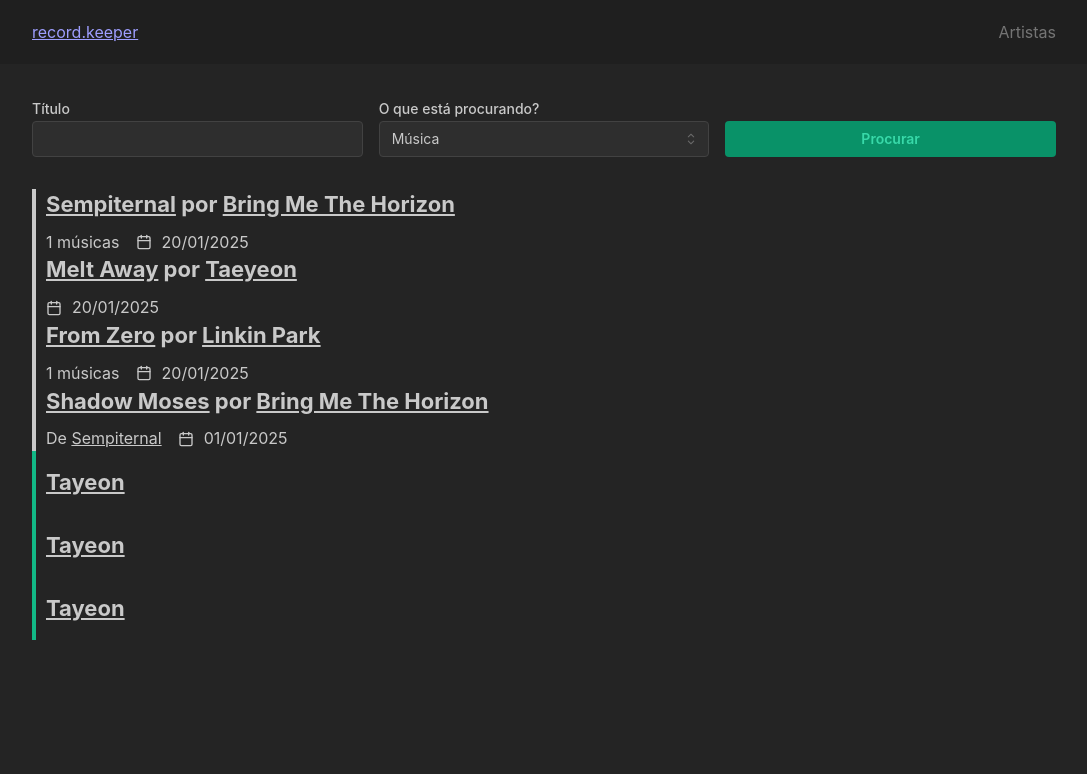
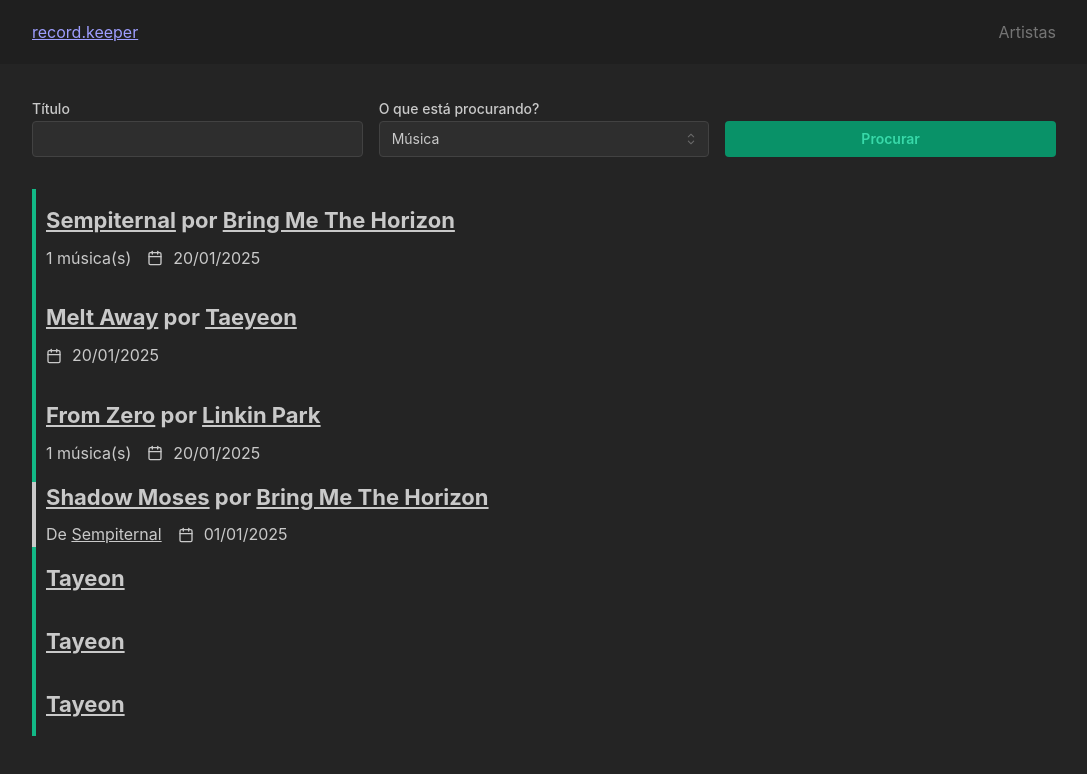
Before and after one commit to wendell-kenneddy/record-keeper, a Next.js app: page / in a window 1280 px wide. Shown: the top 774 px of the page, without its empty margins (96-1183 px from the left). Built offline with nearby package versions, Linux system fonts and the light colour scheme.

Commit message:
feat(components/release-preview): add padding and fix typo

```diff
--- a/src/components/release-preview/index.tsx
+++ b/src/components/release-preview/index.tsx
@@ -27,8 +27,10 @@
     <Stack
       gap="xs"
       pl="xs"
+      pb="md"
+      pt="md"
       align="flex-start"
-      style={{ borderLeft: "4px solid var(--mantine-color-text)" }}
+      style={{ borderLeft: "4px solid var(--mantine-color-teal-6)" }}
     >
       <Title order={3}>
         <Link href={`/releases/${id}`} className={linkStyles.unstyled}>
@@ -41,7 +43,7 @@
       </Title>
 
       <Group align="center">
-        {releaseType != "single" && <Text>{songCount} músicas</Text>}
+        {releaseType != "single" && <Text>{songCount} música(s)</Text>}
 
         <Group align="center" color="white" gap="xs">
           <Calendar size={16} />
```
